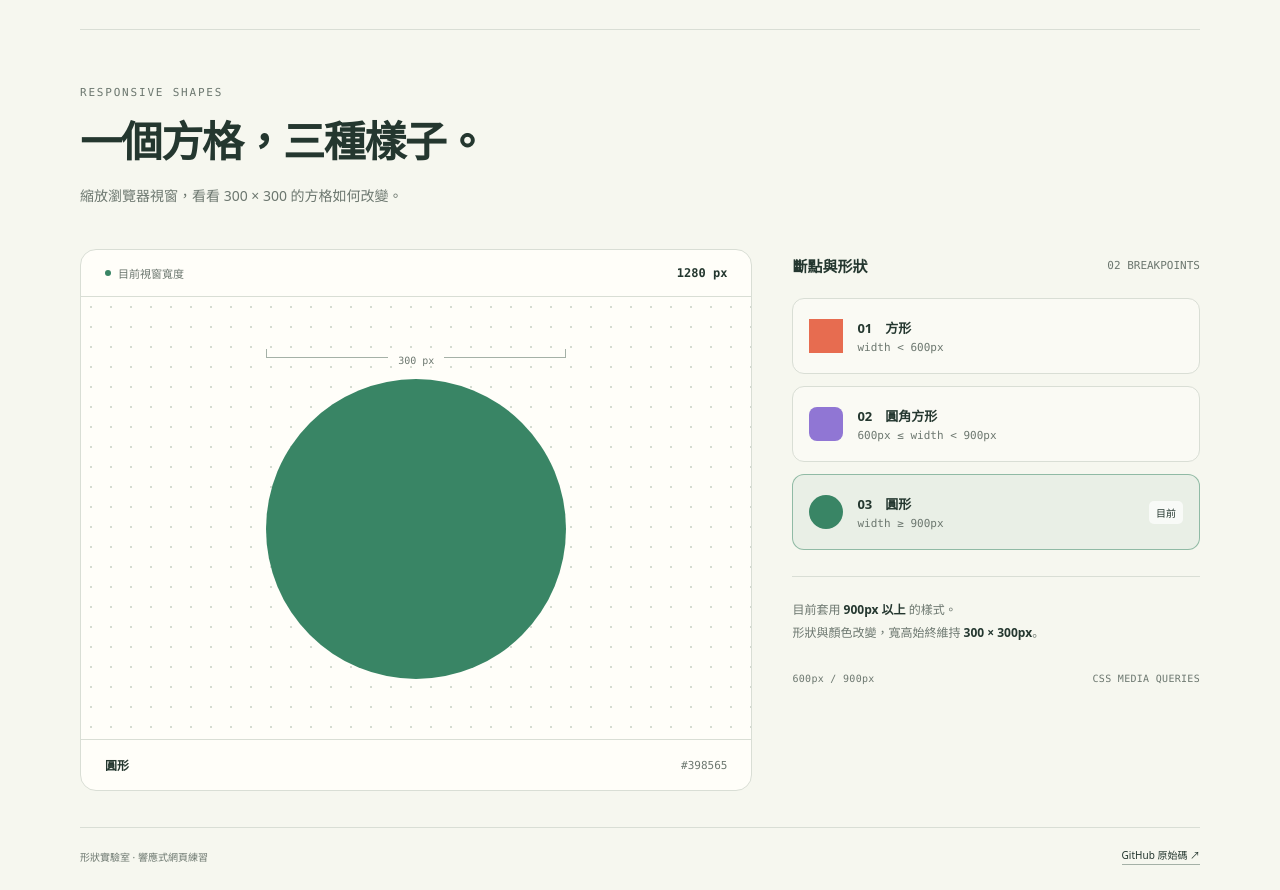
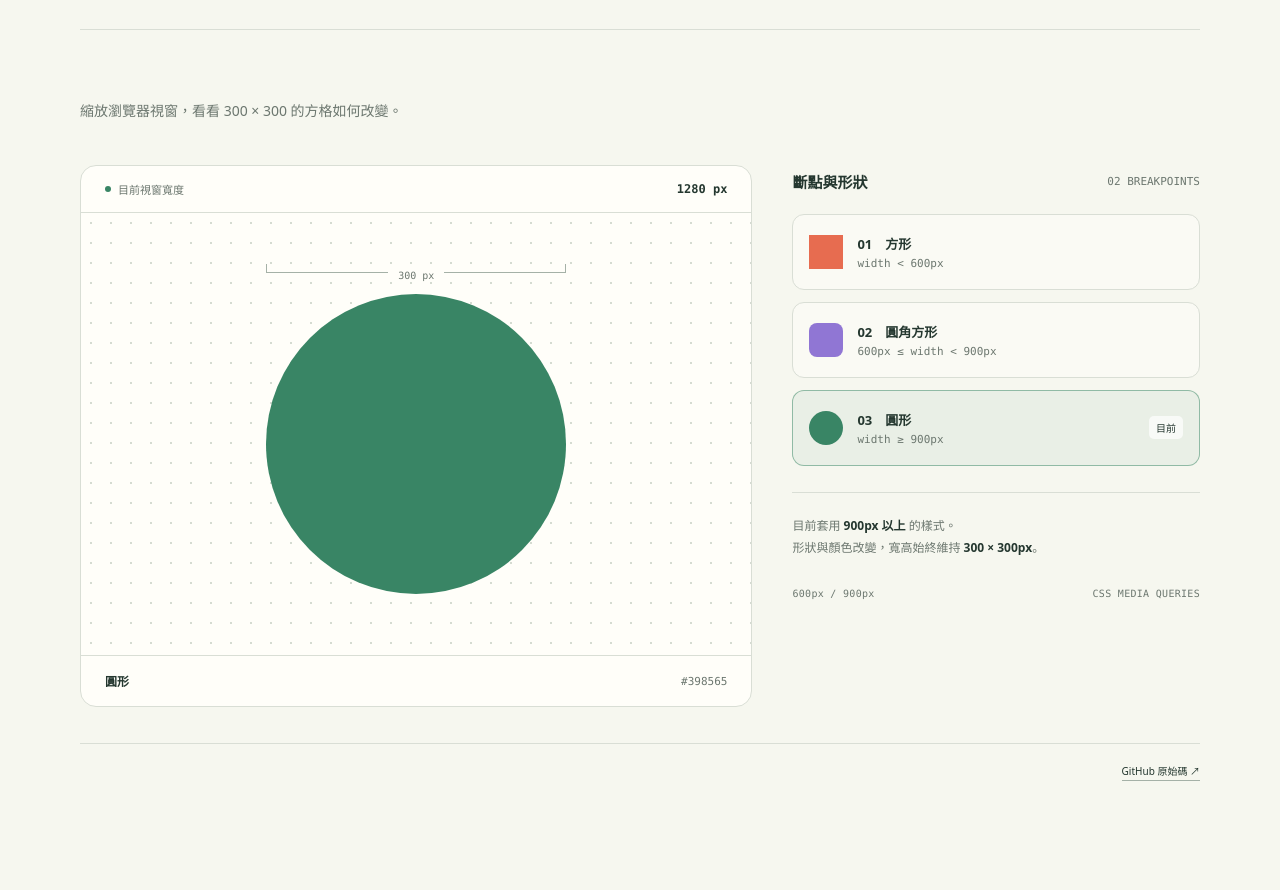
Before and after one commit to opchannelyeayo-dotcom/responsive-shape-lab, a plain HTML site: page index.html in a window 1280 px wide. Shown: the part 52-942 px from the top of the page. After the commit the page ends 858 px from the top, so only its background shows below. Drawn offline with Linux system fonts and the light colour scheme.

Commit message:
Remove introductory heading and footer caption

```diff
--- a/index.html
+++ b/index.html
@@ -29,8 +29,6 @@
     .brand-mark { width: 17px; height: 17px; border: 2px solid var(--ink); border-radius: 5px; }
     .edition { color: var(--muted); font-size: 11px; letter-spacing: 1px; }
     main { padding: 35px 0 24px; }
-    .eyebrow { margin: 0 0 13px; color: var(--muted); font-size: 11px; letter-spacing: 1.8px; }
-    h1 { margin: 0; font-size: clamp(28px, 3.5vw, 42px); font-weight: 700; letter-spacing: -1.4px; line-height: 1.4; }
     .intro { margin: 12px 0 28px; color: var(--muted); font-size: 13px; line-height: 1.9; }
     .experiment { display: grid; gap: 24px; }
     .canvas { border: 1px solid var(--line); border-radius: 16px; background: #fffef9; overflow: hidden; }
@@ -66,7 +64,7 @@
     .rule strong { color: var(--ink); font-weight: 600; }
     .range::after { content: var(--range); }
     .size-note { display: flex; align-items: center; justify-content: space-between; gap: 16px; margin-top: 18px; color: var(--muted); font-size: 10px; letter-spacing: 0.3px; }
-    footer { display: flex; align-items: center; justify-content: space-between; gap: 15px; padding: 19px 0 25px; border-top: 1px solid var(--line); color: var(--muted); font-size: 10px; }
+    footer { display: flex; justify-content: flex-end; padding: 19px 0 25px; border-top: 1px solid var(--line); font-size: 10px; }
     footer a { color: var(--ink); text-decoration: none; border-bottom: 1px solid #a5b1a7; padding-bottom: 2px; }
     footer a:hover { color: #398565; }
     footer a:focus-visible { outline: 2px solid var(--ink); outline-offset: 5px; }
@@ -115,8 +113,6 @@
       <span class="edition mono">EXPERIMENT 001</span>
     </header>
     <main>
-      <p class="eyebrow mono">RESPONSIVE SHAPES</p>
-      <h1>一個方格，三種樣子。</h1>
       <p class="intro">縮放瀏覽器視窗，看看 300 × 300 的方格如何改變。</p>
       <div class="experiment">
         <section class="canvas" aria-label="300×300 響應式形狀展示">
@@ -144,7 +140,7 @@
         </aside>
       </div>
     </main>
-    <footer><span>形狀實驗室 · 響應式網頁練習</span><a href="https://github.com/opchannelyeayo-dotcom/responsive-shape-lab" target="_blank" rel="noopener noreferrer">GitHub 原始碼 ↗</a></footer>
+    <footer><a href="https://github.com/opchannelyeayo-dotcom/responsive-shape-lab" target="_blank" rel="noopener noreferrer">GitHub 原始碼 ↗</a></footer>
   </div>
   <script>
     const widthOutput = document.getElementById('viewport-width');
```
